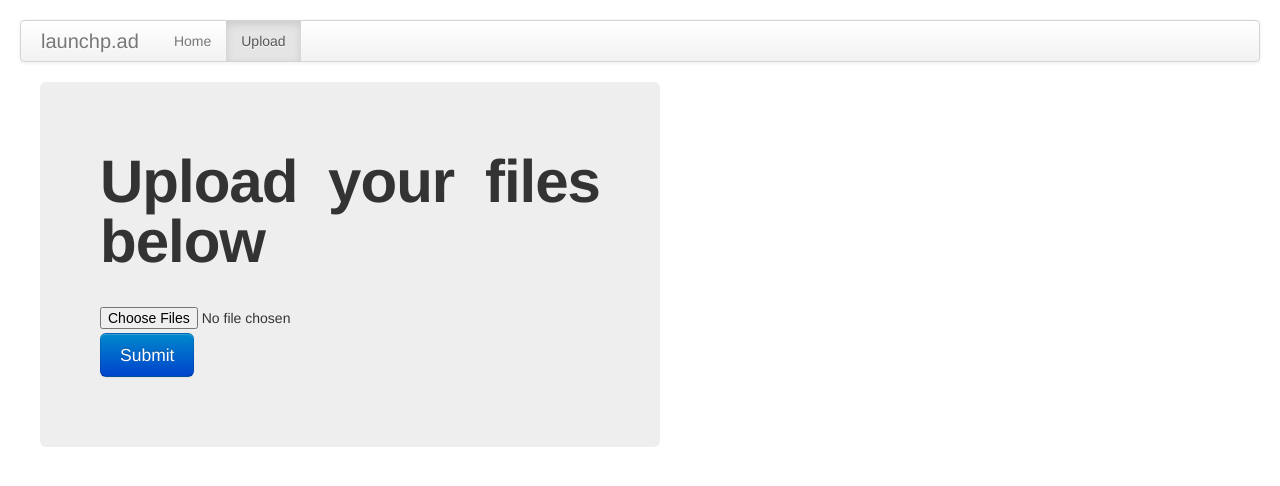
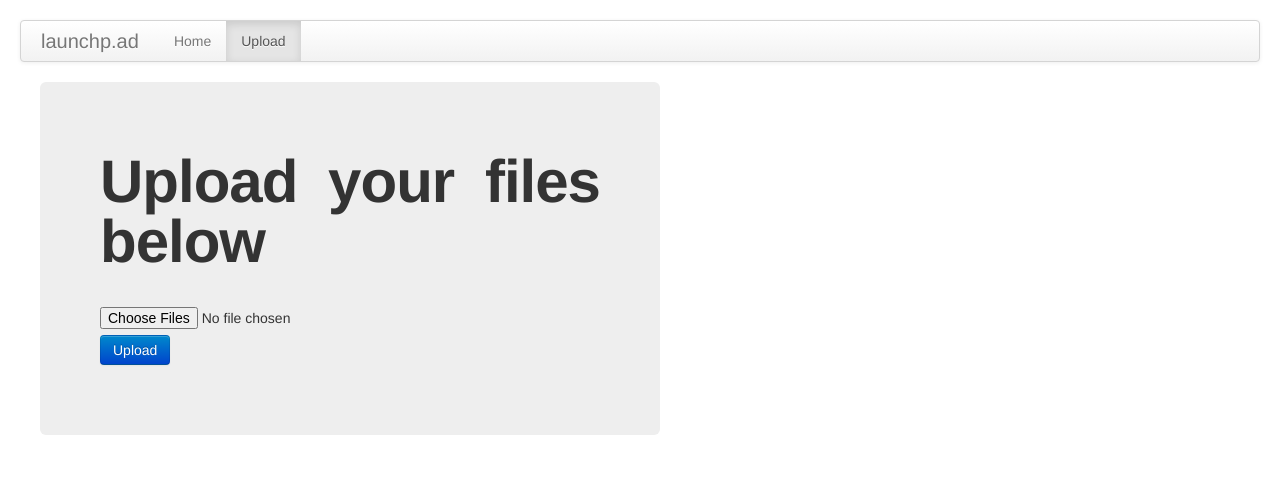
Before and after one commit to acerspeedracer/hackNY, a Flask app: a page that uses templates/test.html in a window 1280 px wide. Shown: the top 486 px of the page. Run offline with Flask 2, Linux system fonts and the light colour scheme; some libraries are stand-ins or nearby versions.

Commit message:
make things working woot money cash bitches

```diff
--- a/templates/test.html
+++ b/templates/test.html
@@ -25,9 +25,7 @@
 						<br>
 						<input type = "file" multiple accept="audio/*" name="files">
 						<p>
-						<a class = "btn btn-primary btn-large">
-							Submit
-						</a>
+						<button type="submit" class="btn btn-primary">Upload</button>
 						</p>
 					</div>
 				</div>
```
